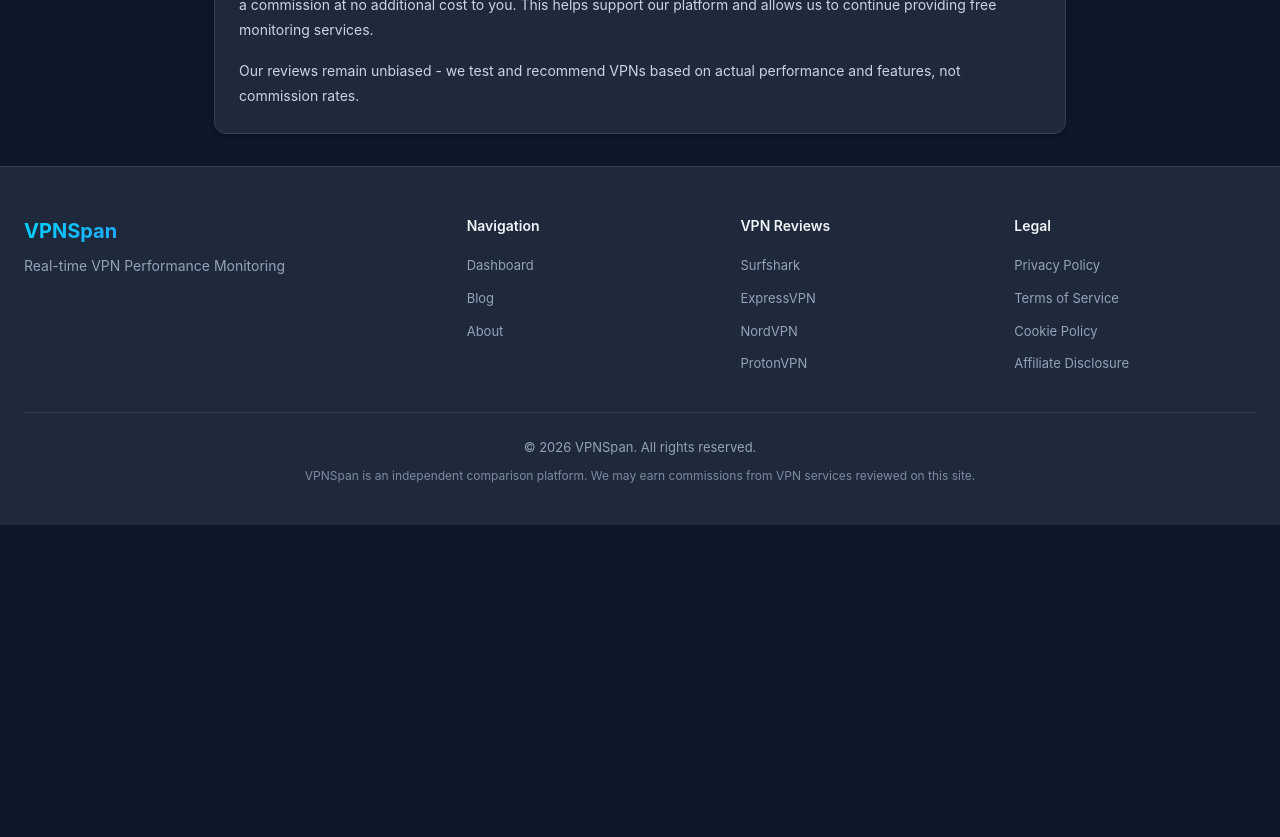
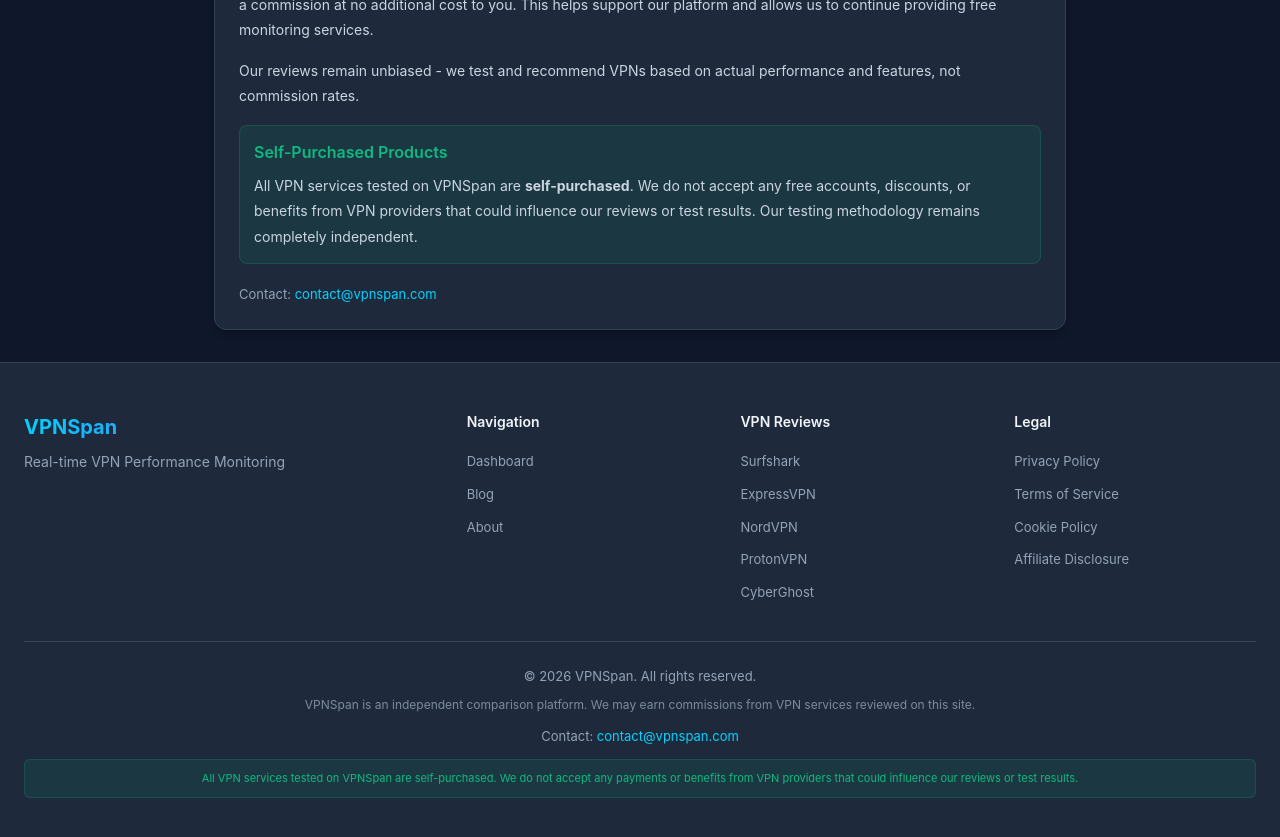
Before and after one commit to zoomview/newvpn, a React (Vite) app in the folder frontend/: page /about in a window 1280 px wide. Shown: the part 1080-1917 px from the top of the page. Before the commit the page ends 1605 px from the top, so only its background shows below. Built offline with nearby package versions, Linux system fonts and the light colour scheme.

Commit message:
Add self-purchase declaration, contact email, 5th VPN review

```diff
--- a/frontend/src/App.jsx
+++ b/frontend/src/App.jsx
@@ -37,6 +37,7 @@
             <Link to="/reviews/expressvpn">ExpressVPN</Link>
             <Link to="/reviews/nordvpn">NordVPN</Link>
             <Link to="/reviews/protonvpn">ProtonVPN</Link>
+            <Link to="/reviews/cyberghost">CyberGhost</Link>
           </div>
 
           <div className="footer-column">
@@ -53,6 +54,12 @@
         <p>© {currentYear} VPNSpan. All rights reserved.</p>
         <p className="footer-disclaimer">
           VPNSpan is an independent comparison platform. We may earn commissions from VPN services reviewed on this site.
+        </p>
+        <p className="footer-contact">
+          Contact: <a href="mailto:contact@vpnspan.com">contact@vpnspan.com</a>
+        </p>
+        <p className="footer-purchase">
+          All VPN services tested on VPNSpan are self-purchased. We do not accept any payments or benefits from VPN providers that could influence our reviews or test results.
         </p>
       </div>
     </footer>
--- a/frontend/src/index.css
+++ b/frontend/src/index.css
@@ -924,6 +924,29 @@
   opacity: 0.8;
 }
 
+.footer-contact {
+  font-size: 13px;
+  margin-top: 12px;
+}
+
+.footer-contact a {
+  color: #00D4FF;
+}
+
+.footer-contact a:hover {
+  text-decoration: underline;
+}
+
+.footer-purchase {
+  font-size: 11px !important;
+  color: #10b981 !important;
+  margin-top: 12px !important;
+  padding: 10px;
+  background: rgba(16, 185, 129, 0.1);
+  border-radius: 6px;
+  border: 1px solid rgba(16, 185, 129, 0.2);
+}
+
 /* Tablet */
 @media (min-width: 768px) {
   .footer-container {
--- a/frontend/src/pages/About.jsx
+++ b/frontend/src/pages/About.jsx
@@ -61,6 +61,17 @@
         <p style={{ color: 'var(--text-secondary)', lineHeight: '1.8', fontSize: '14px', marginTop: '16px' }}>
           Our reviews remain unbiased - we test and recommend VPNs based on actual performance and features, not commission rates.
         </p>
+        <div style={{ marginTop: '16px', padding: '14px', background: 'rgba(16, 185, 129, 0.1)', borderRadius: '8px', border: '1px solid rgba(16, 185, 129, 0.2)' }}>
+          <p style={{ color: '#10b981', fontWeight: '600', marginBottom: '8px' }}>
+            Self-Purchased Products
+          </p>
+          <p style={{ color: 'var(--text-secondary)', lineHeight: '1.8', fontSize: '14px' }}>
+            All VPN services tested on VPNSpan are <strong>self-purchased</strong>. We do not accept any free accounts, discounts, or benefits from VPN providers that could influence our reviews or test results. Our testing methodology remains completely independent.
+          </p>
+        </div>
+        <p style={{ color: 'var(--text-muted)', fontSize: '13px', marginTop: '20px' }}>
+          Contact: <a href="mailto:contact@vpnspan.com" style={{ color: '#00D4FF' }}>contact@vpnspan.com</a>
+        </p>
       </div>
     </div>
   )
--- a/frontend/src/pages/AffiliateDisclosure.jsx
+++ b/frontend/src/pages/AffiliateDisclosure.jsx
@@ -48,10 +48,17 @@
           </p>
         </section>
 
+        <section style={{ marginBottom: '28px', padding: '16px', background: 'rgba(16, 185, 129, 0.1)', borderRadius: '8px', border: '1px solid rgba(16, 185, 129, 0.2)' }}>
+          <h2 style={{ fontSize: '20px', fontWeight: '600', marginBottom: '14px', color: '#10b981' }}>Self-Purchased Products</h2>
+          <p style={{ color: 'var(--text-secondary)', lineHeight: '1.8' }}>
+            <strong>All VPN services tested on VPNSpan are self-purchased.</strong> We do not accept any free accounts, discounts, or benefits from VPN providers that could influence our reviews or test results. Our testing methodology remains completely independent and unbiased.
+          </p>
+        </section>
+
         <section>
           <h2 style={{ fontSize: '20px', fontWeight: '600', marginBottom: '14px' }}>Questions?</h2>
           <p style={{ color: 'var(--text-secondary)', lineHeight: '1.8' }}>
-            If you have any questions about our affiliate relationships or review process, please contact us.
+            If you have any questions about our affiliate relationships or review process, please contact us at <a href="mailto:contact@vpnspan.com" style={{ color: '#00D4FF' }}>contact@vpnspan.com</a>.
           </p>
         </section>
       </div>
```
